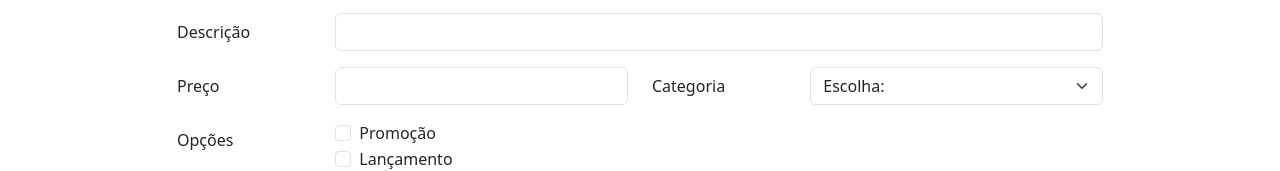
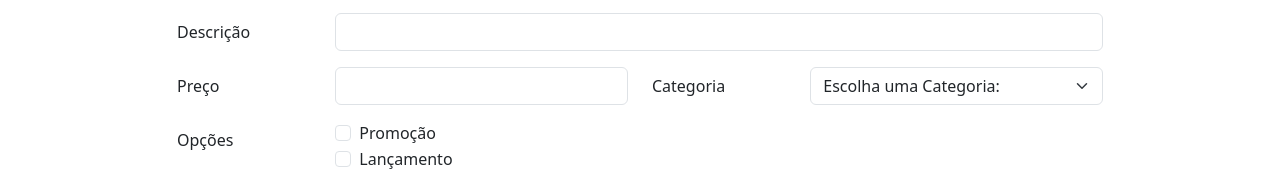
Before and after one commit to eliaberr/ProjetoCadastroProdBootCamp, a plain HTML site: page index.html in a window 1280 px wide. Shown: the part 172-343 px from the top of the page. Drawn offline with nearby package versions, Linux system fonts and the light colour scheme.

Commit message:
finalizado a estrutura dos  formularios closes #2

```diff
--- a/index.html
+++ b/index.html
@@ -46,7 +46,7 @@
                             <label for="inputPrice" class="col-sm-2 col-form-label">Categoria</label>
                             <div class="col-sm-4">
                                 <select class="form-select" aria-label="Selecione uma Categoria" id="selectCategory">
-                                    <option selected>Escolha:</option>
+                                    <option selected>Escolha uma Categoria:</option>
                                     <option value="1">Nacional</option>
                                     <option value="2">Importado</option>
                                     <option value="3">Produção Própria</option>
```
